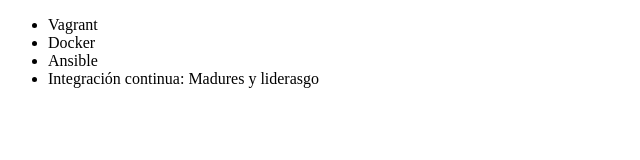
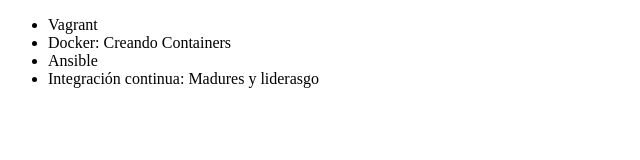
Before and after one commit to alvaro1091/alura-xurso, a plain HTML site: page index.html in a window 1280 px wide. Shown: the whole page, without its empty margins (0-640 px from the left). Drawn offline with Linux system fonts and the light colour scheme.

Commit message:
Arreglo en docker

```diff
--- a/index.html
+++ b/index.html
@@ -7,7 +7,7 @@
 <body>
      <ul>
           <li> Vagrant </li>
-          <li> Docker </li>
+          <li> Docker: Creando Containers </li>
           <li> Ansible </li>
           <li> Integración continua: Madures y liderasgo </li>
      </ul>
```
